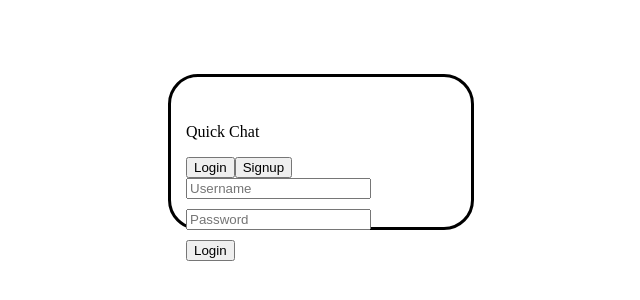
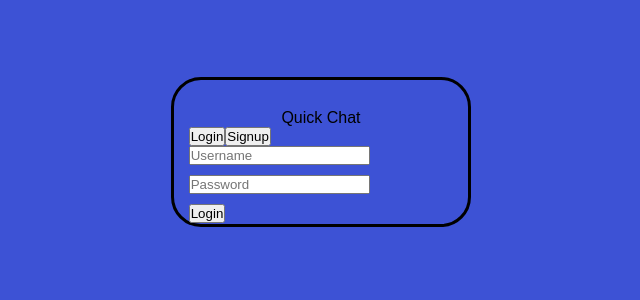
Before and after one commit to JohnSalinas123/chat-app, a React (Create React App) app in the folder frontend/: page / in a window 1280 px wide. Shown: the part 248-548 px from the top of the page, without its empty margins (319-959 px from the left). Built offline with nearby package versions, Linux system fonts and the light colour scheme; no server answers.

Commit message:
add color variables, and general styling

```diff
--- a/frontend/src/styles/general.css
+++ b/frontend/src/styles/general.css
@@ -1,6 +1,42 @@
-.full-size {
+:root {
+    --darkest: #3C3744;
+    --darker: #003459;
+    --dark: #090C9B;
+    --normal: #3D52D5;
+    --light: #B4C5E4;
+    --lighter: #007EA7;
+    --lightest: #FBFFF1;
+}
+#root {
     width: 100%;
     height: 100%;
+}
+
+*, *::before, *::after {
+    margin: 0;
+    padding: 0;
+    box-sizing: border-box;
+    font-family: sans-serif;
+}
+
+html, body{
+    display: grid;
+    place-items: center;
+    width: 100%;
+    height: 100%;
+    font-family: sans-serif;
+
+}
+
+body {
+    background-color: var(--normal);
+}
+
+#root-div {
+    width: 100%;
+    height: 100%;
+    display: grid;
+    place-items: center;
 }
 
 .center {
@@ -11,3 +47,11 @@
     -ms-transform: translate(-50%, -50%);
     transform: translate(-50%, -50%);
 }
+
+.center-text {
+    text-align: center;
+}
+
+.full-width {
+    width: 100%;
+}
```
